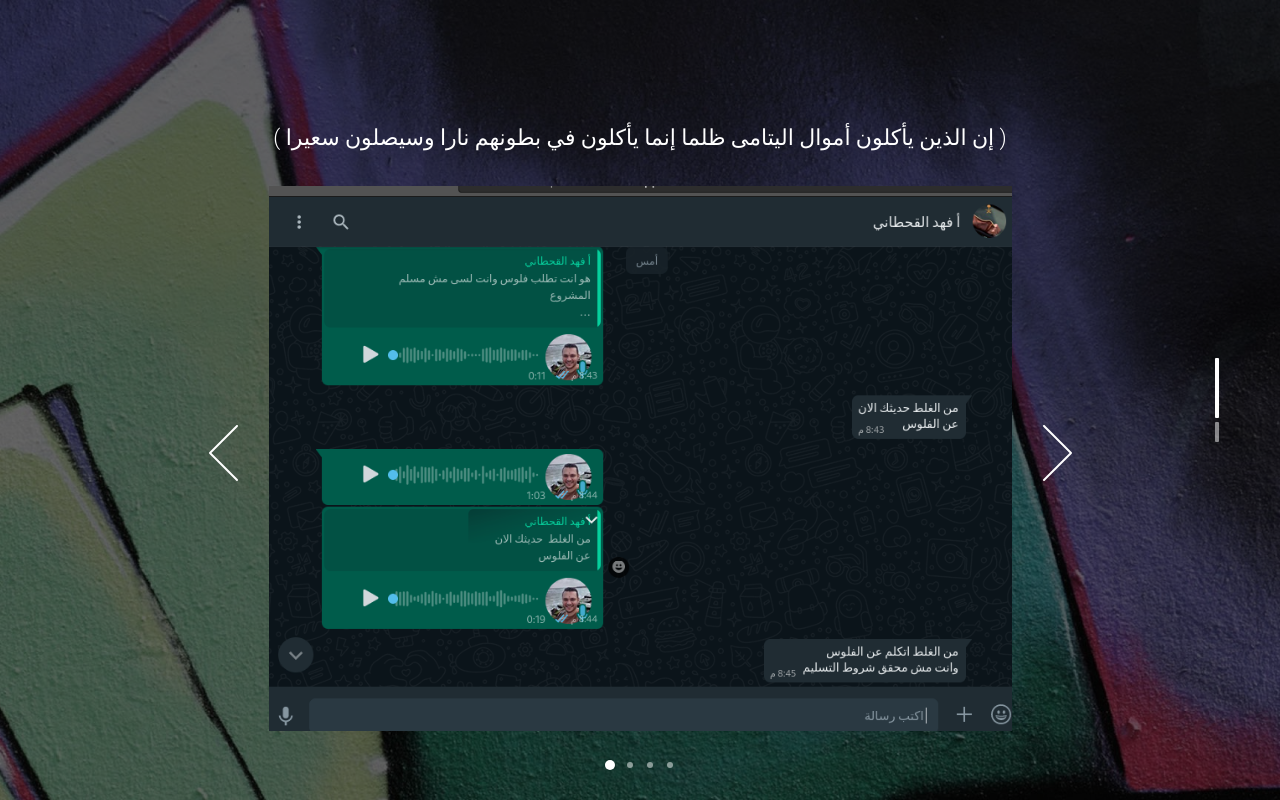
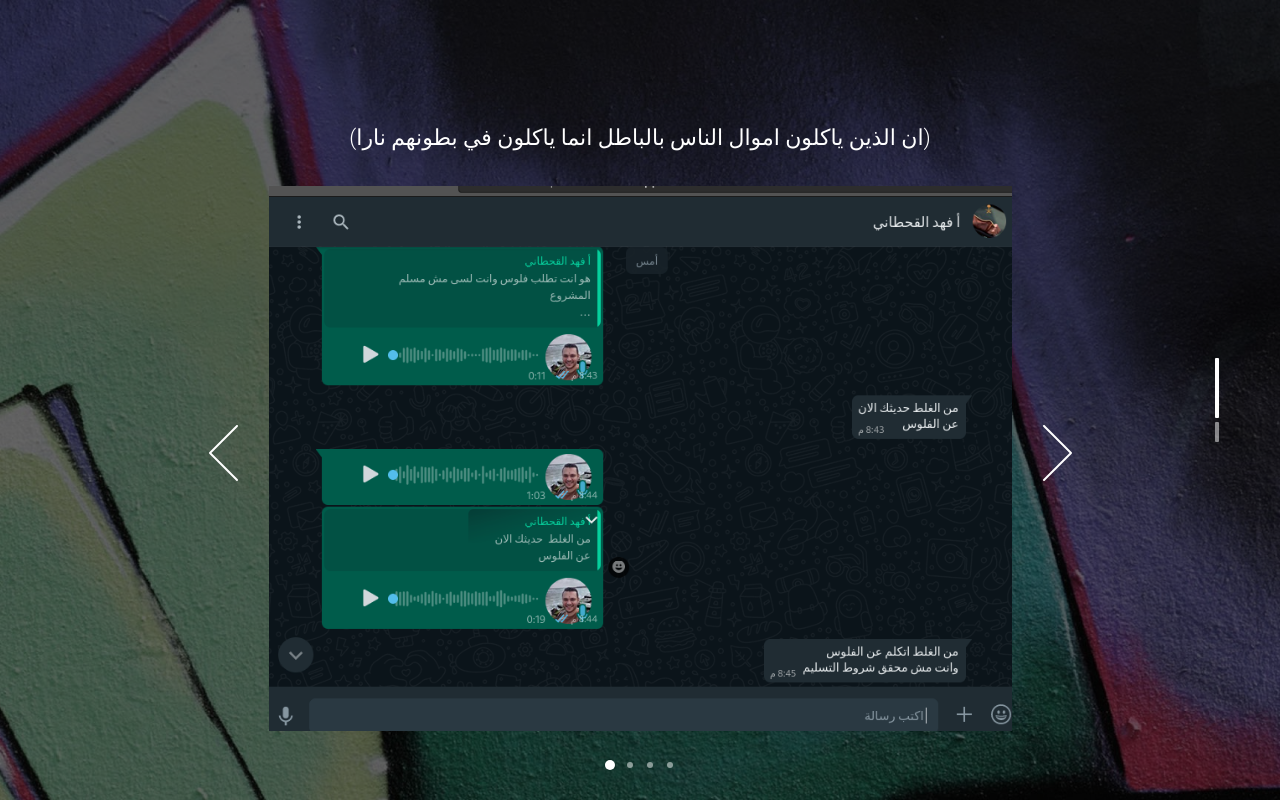
Before and after one commit to elbayoumi/slider, a plain HTML site: page index.html in a window 1280 px wide. Drawn offline with nearby package versions, Linux system fonts and the light colour scheme.

```diff
--- a/index.html
+++ b/index.html
@@ -116,7 +116,7 @@
     <div class="container">
       <div class="wrap">
 <p>
-  ( إن الذين يأكلون أموال اليتامى ظلما إنما يأكلون في بطونهم نارا وسيصلون سعيرا )
+  (ان الذين ياكلون اموال الناس بالباطل انما ياكلون في بطونهم نارا)
 </p>
         <div class="fix-8-12 noSelect">
           <div class="relative ae-5">
```
